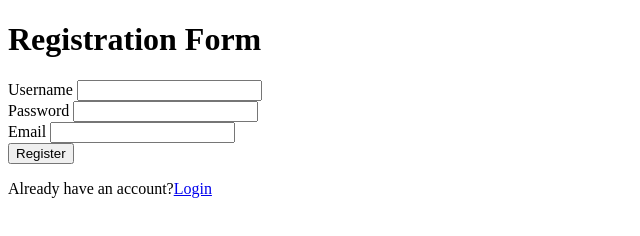
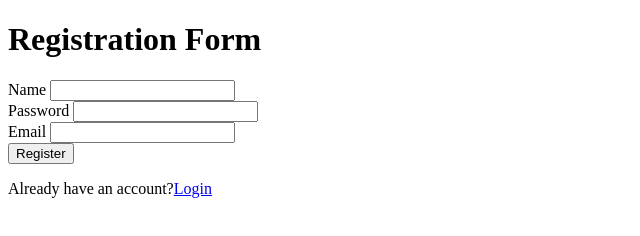
Before and after one commit to csgeeek/express-mysql-jwt, a plain HTML site: page client/register.html in a window 1280 px wide. Shown: the full height of the page, 0-640 px from the left. Drawn offline with Linux system fonts and the light colour scheme.

Commit message:
fixed name field issue in registerpage

```diff
--- a/client/register.html
+++ b/client/register.html
@@ -12,8 +12,8 @@
     <h1>Registration Form</h1>
     <form action="">
         <div>
-            <label for="username">Username</label>
-            <input type="text" name="username" id="username">
+            <label for="name">Name</label>
+            <input type="text" name="name" id="name">
         </div>
         <div>
 
@@ -32,11 +32,11 @@
         const btn = document.querySelector('.submit');
         btn.addEventListener('click', (e) => {
             e.preventDefault();
-            const username = document.querySelector('#username').value;
+            const name = document.querySelector('#name').value;
             const password = document.querySelector('#password').value;
             const email = document.querySelector('#email').value;
             const data = {
-                username,
+                name,
                 password,
                 email
             }
```
